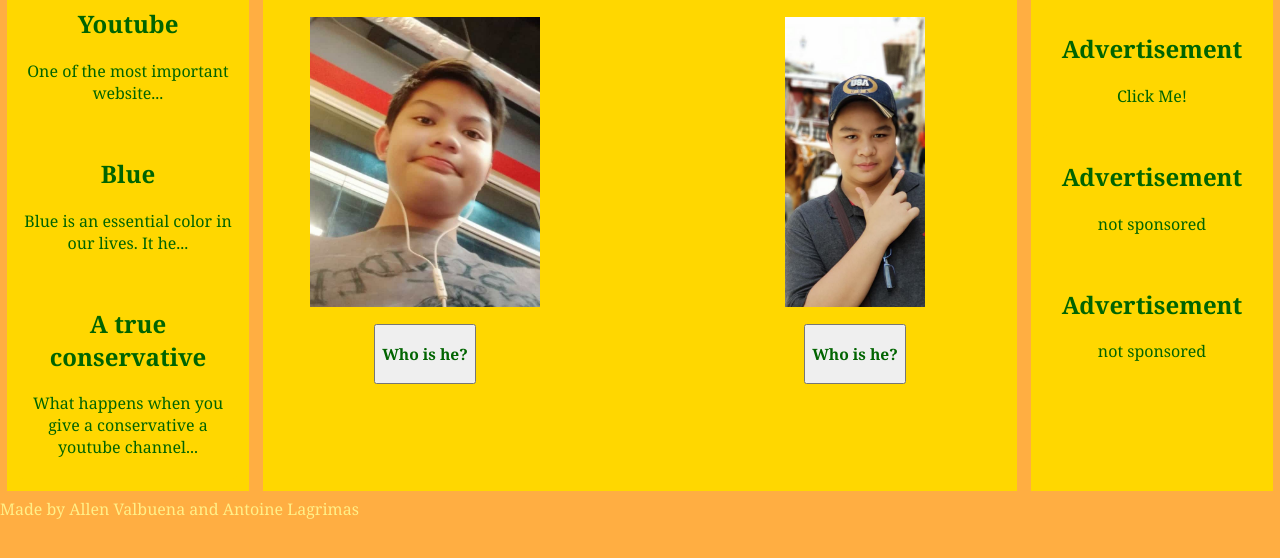
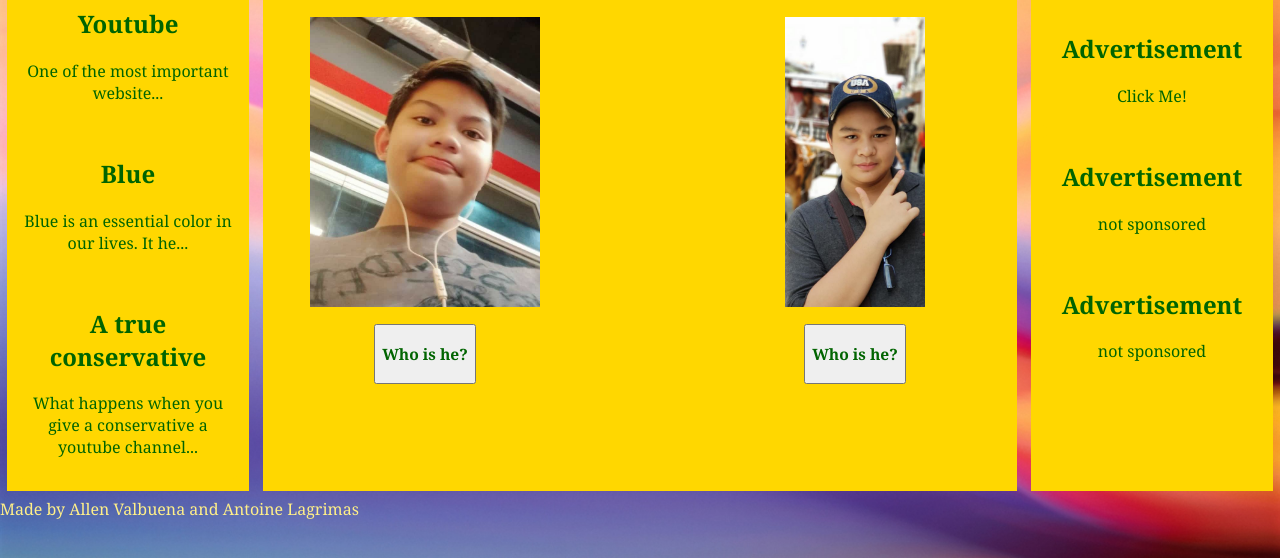
Before and after one commit to allenvalbuena123/allenvalbuena, a plain HTML site: page about_site.html in a window 1280 px wide. Shown: the part 242-800 px from the top of the page. Drawn offline with Linux system fonts and the light colour scheme.

Commit message:
Update css_about.css

```diff
--- a/css/css_about.css
+++ b/css/css_about.css
@@ -1,5 +1,6 @@
 body{
-	background-color: #ffae42;
+	background-image: url("../img/bgbgbg.jfif");
+	background-size: cover;
 	padding:0px;
 	margin:0px;
 	color: darkred;
```
